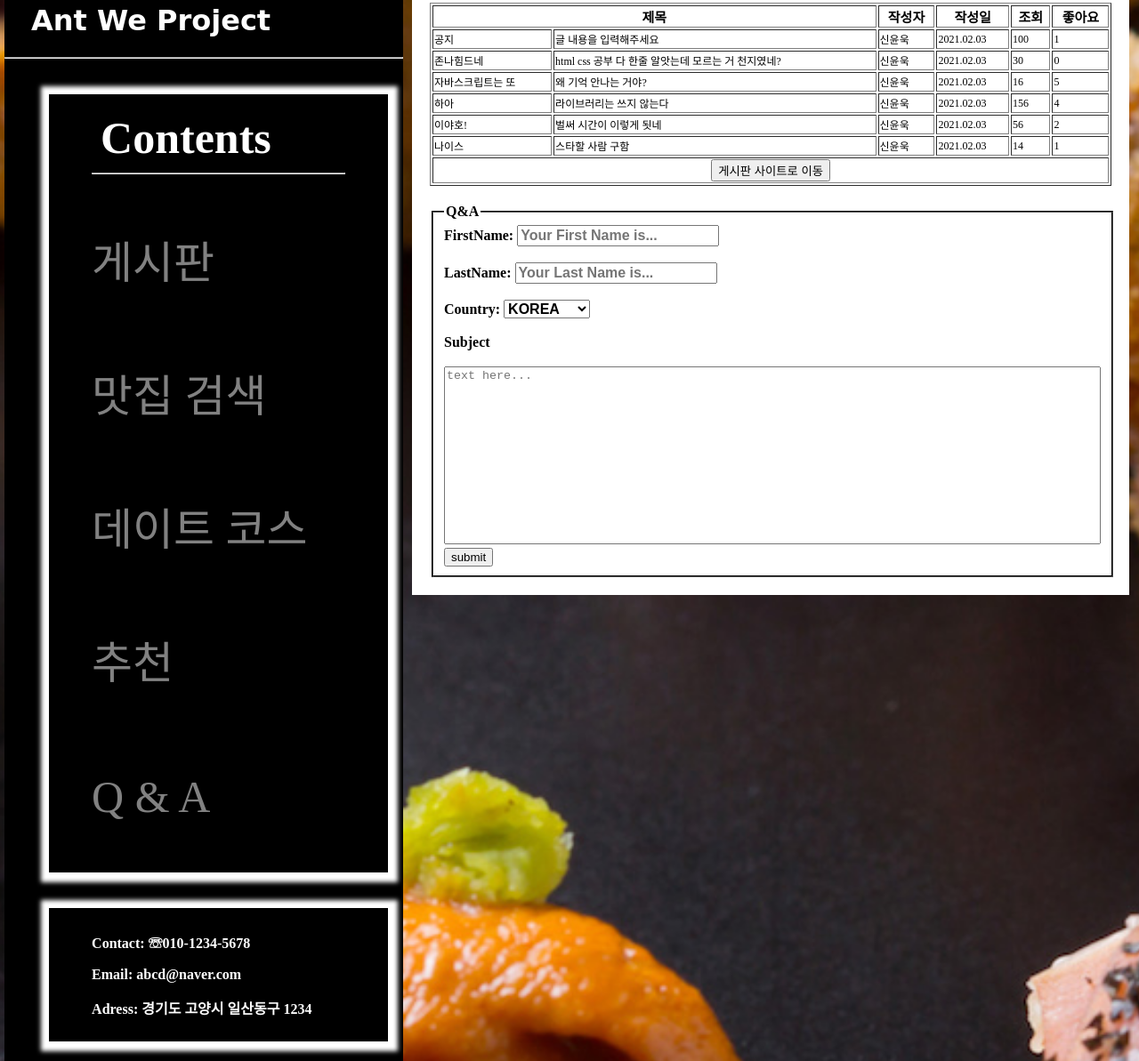
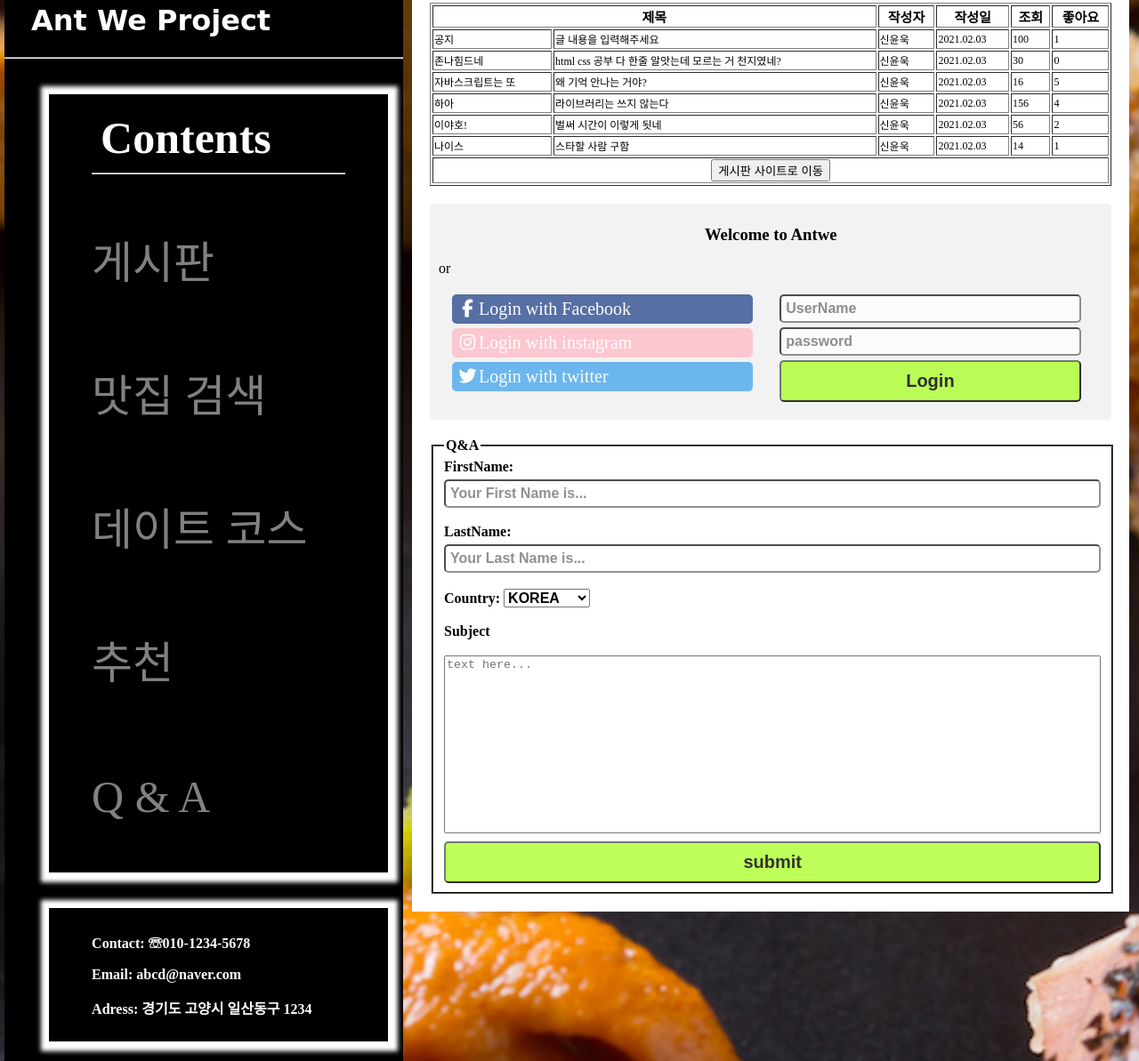
Before and after one commit to dbsdnr9913/Antwe, a plain HTML site: page index.html in a window 1280 px wide. Shown: the part 623-1816 px from the top of the page at 89% size. Drawn offline with Linux system fonts and the light colour scheme.

```diff
--- a/css/style.css
+++ b/css/style.css
@@ -420,6 +420,106 @@ textarea {
     .container table td {
       font-size: 12px;
     }
+  }
+  /* login 폼 */
+
+ .loginForm {
+    border-radius: 5px;
+    background-color: #f2f2f2;
+    padding: 5px 10px;
+    position: relative;
+    display: block;
+    height: 100%;
+    margin: 20px;
+  }
+
+  .login_container:after {
+    display:table;
+    clear:both;
+    content: "";
+  }
+
+  .column_login {
+    display:block;
+    float:left;
+    width: 48%;
+    padding: 10px;
+    margin: 5px;
+  }
+
+  .btn, input {
+    display:inline-block;
+    width: 100%;
+    margin-top: 5px;
+    padding:5px;
+    font-size: 20px;
+    opacity: 0.8;
+    border-radius: 5px;
+  }
+
+  .btn:hover, input:hover {
+    opacity: 1;
+  }
+
+  input[type="submit"] {
+    background-color:greenyellow;
+    font-weight: bold;
+    cursor: pointer;
+    padding: 10px;
+  }
+
+
+  .facebook {
+    width: 100%;
+    font-size: 20px;
+    display: inline-block;
+    background-color: #3B5998;
+    color:white;
+    text-decoration: none;
+    margin-top: 5px;
+    padding: 5px;
+    opacity: 0.85;
+    border-radius: 5px;
+  }
+
+  .facebook:hover {
+    opacity: 1;
+  }
+
+  .instagram {
+    width: 100%;
+    font-size: 20px;
+    display: inline-block;
+    background-color: pink;
+    color:white;
+    text-decoration: none;
+    margin-top: 5px;
+    padding: 5px;
+    opacity: 0.85;
+    border-radius: 5px;
+  }
+
+  .instagram:hover {
+    opacity: 1;
+  }
+
+
+  .twitter {
+    width: 100%;
+    font-size: 20px;
+    display: inline-block;
+    background-color: #55ACEE;
+    color:white;
+    text-decoration: none;
+    margin-top: 5px;
+    padding: 5px;
+    opacity: 0.85;
+    border-radius: 5px;
+  }
+
+  .twitter:hover {
+    opacity: 1;
+  }
 
 
   /* qna 폼 */
@@ -448,5 +548,3 @@ textarea {
     height: 200px;
     width: 300px;
   }
-
-}
--- a/index.html
+++ b/index.html
@@ -4,6 +4,7 @@
   <meta charset="UTF-8">
   <title>Document</title>
   <link rel="stylesheet" href ="css/style.css">
+  <script src="https://use.fontawesome.com/c75d99e57f.js"></script>
 </head>
 <body>
 
@@ -145,6 +146,28 @@
         </tr>
       </table>
     </div>
+    <div class = "loginForm">
+      <div class = "login_container">
+        <h3 style="text-align: center;">Welcome to Antwe</h3>
+        <div id = "vertical">or</div>
+        <div class = "column_login">
+          <a href="#" class = "facebook">
+            <i class = "fa fa-facebook fa-fw"></i>Login with Facebook
+          </a>
+          <a href="#" class = "instagram">
+            <i class = "fa fa-instagram fa-fw"></i>Login with instagram
+          </a>
+          <a href="#" class = "twitter">
+            <i class = "fa fa-twitter fa-fw"></i>Login with twitter
+          </a>
+        </div>
+        <div class = "column_login">
+          <input type="text" name = "userName" placeholder="UserName">
+          <input type="text" name = "password" placeholder="password">
+          <input type="submit" value="Login">
+        </div>
+      </div>
+    </div>
     <div class = "container">
       <form accept-charset="UTF-8" name = "qnaform">
         <fieldset>
--- a/js/index.js
+++ b/js/index.js
@@ -48,16 +48,14 @@ document.addEventListener('DOMContentLoaded', () => {
 
 let locationtable = document.querySelector('table').offsetTop;
 let locationqna = document.querySelector('fieldset').offsetTop;
-let locationCimg = document.querySelector('.container_img').offsetTop;
+
 
 
 function scrollWindow0() {
   window.scrollTo({top: locationtable - 500 , behavior:'smooth'});
 }
 
-function scrollWindow1() {
-  window.scrollTo({top:locationCimg , behavior:'smooth'});
-}
+
 
 function scrollWindow2() {
   window.scrollTo({top: locationqna + 1000 , behavior:'smooth'});
```
Lines whose indentation alone changed are shown as unchanged.
